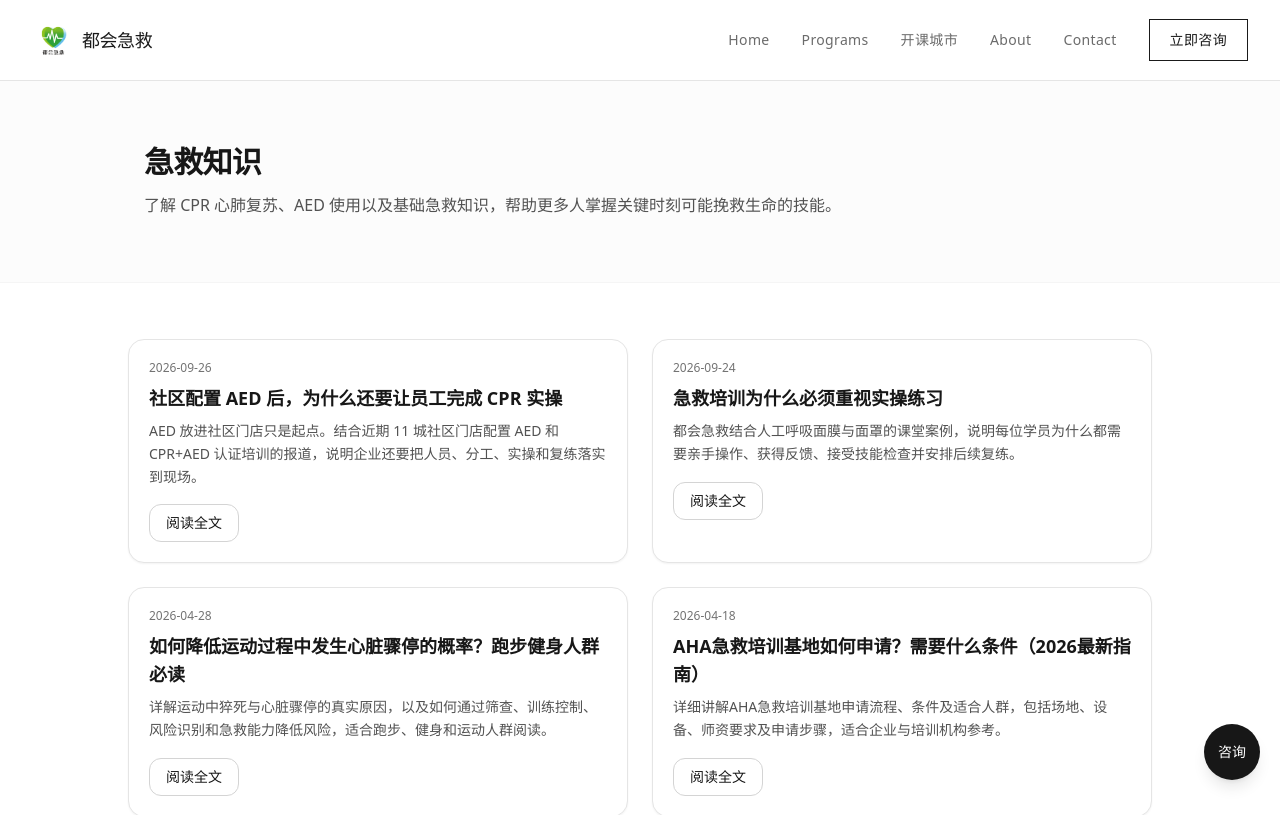
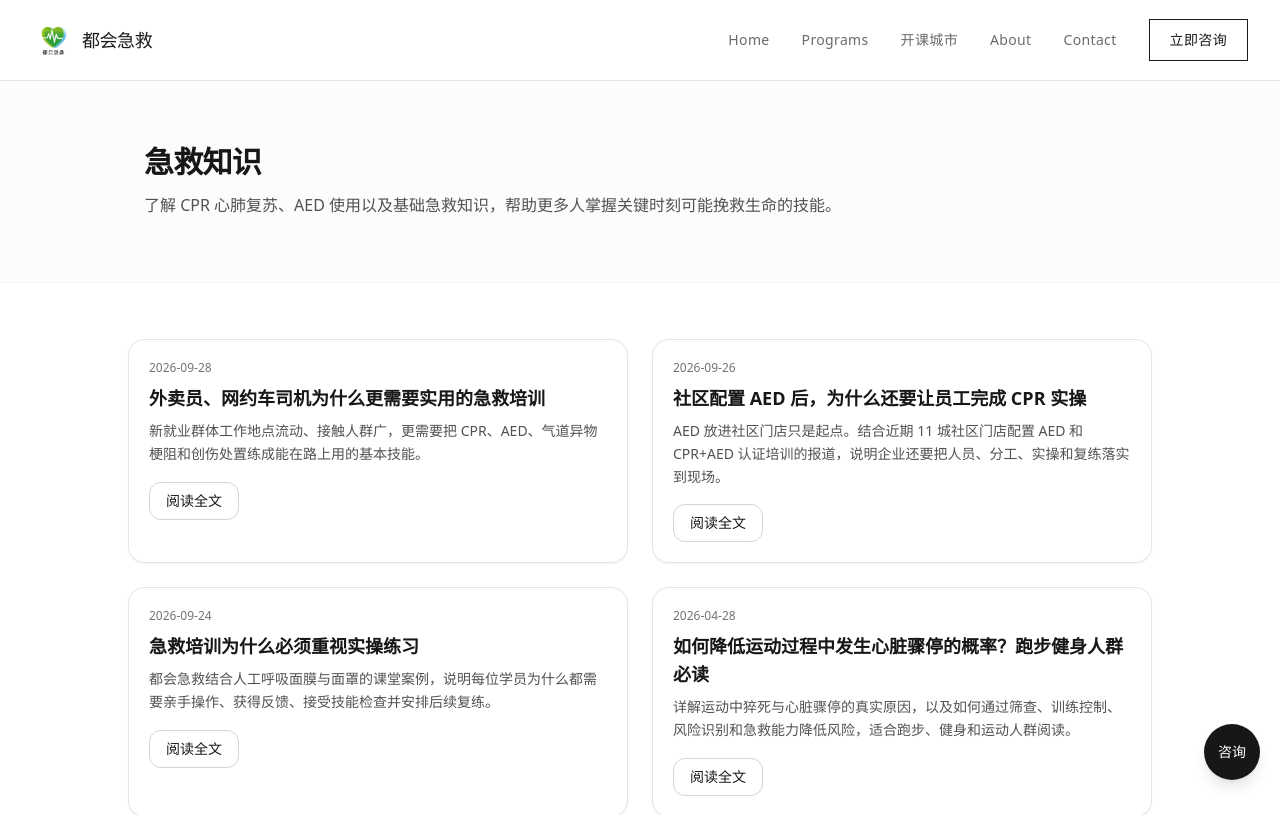
Before and after one commit to chesshhw/yidaolife, a Next.js app: page /blog in a window 1280 px wide. Shown: the top 815 px of the page. Built offline with nearby package versions, Linux system fonts and the light colour scheme.

Commit message:
Publish first aid guidance for new employment groups

```diff
--- a/src/data/blog.ts
+++ b/src/data/blog.ts
@@ -51,6 +51,58 @@ export type BlogPost = {
 
 export const BLOG_POSTS: BlogPost[] = [
   {
+    slug: "first-aid-training-for-new-employment-groups",
+    title: "外卖员、网约车司机为什么更需要实用的急救培训",
+    seoTitle: "外卖员网约车司机急救培训怎么做｜CPR与AED实操建议｜都会急救",
+    excerpt: "新就业群体工作地点流动、接触人群广，更需要把 CPR、AED、气道异物梗阻和创伤处置练成能在路上用的基本技能。",
+    description: "外卖员、网约车司机、货车司机等新就业群体为什么需要急救培训？结合近期红十字会相关活动，都会急救整理适合流动岗位的 CPR、AED、呼吸道异物和创伤急救实操建议。",
+    publishedAt: "2026-09-28",
+    updatedAt: "2026-09-28",
+    author: "黄老师",
+    brand: "都会急救",
+    organization: "天津一道技术服务有限公司",
+    topics: ["新就业群体急救培训", "外卖员急救", "网约车司机急救", "CPR AED实操"],
+    ogImage: { src: "/images/g6.jpg?v=bebb2a9ae9b6", alt: "急救培训课堂中的 AED 与模拟人练习设备", width: 4096, height: 3072 },
+    relatedSlugs: ["community-aed-needs-cpr-hands-on-training", "why-first-aid-hands-on-practice-matters", "why-companies-need-first-aid-training"],
+    lead: [
+      "外卖员、网约车司机、货车司机和电商主播的工作地点不断变化，遇到突发状况时，第一目击者不一定是医护人员，也不一定在熟悉的办公场所。",
+      "近期红十字会在多地把急救培训带进新就业群体，重点覆盖 CPR、AED、气道异物梗阻和创伤救护。对流动岗位来说，培训要解决的不是记住一套口号，而是知道在路上先做什么、怎样呼救、怎样协作。",
+    ],
+    faqItems: [
+      { q: "新就业群体为什么需要专门的急救培训", a: "他们工作地点流动、接触人群广，可能在道路、商场、社区、园区或客户现场遇到突发情况。培训应结合真实工作场景，练习呼救、CPR、AED、气道异物和创伤处置。" },
+      { q: "司机没有 AED 也需要学习 AED 吗", a: "需要。司机可能是最先发现情况的人，学习 AED 有助于在设备到场后快速配合操作；在没有 AED 时，仍应先呼救并按调度员指导开始胸外按压。" },
+      { q: "流动岗位的急救培训应该怎么练", a: "应采用短情境、分组实操和重复练习，覆盖车内、路边、商场和社区等场景，并让学员实际完成呼救分工、胸外按压、AED 协作和气道异物处置。" },
+      { q: "参加过一次急救培训后还要复练吗", a: "要。流动岗位的人员、路线和工作环境会变化，企业或平台应结合安全活动、站点服务和岗位培训安排复练与技能检查。" },
+    ],
+    sections: [
+      {
+        heading: "流动工作场景让第一目击者更重要",
+        paragraphs: [
+          "在办公楼里，员工通常知道前台、保安和会议室的位置；在道路、社区和客户现场，救援条件可能完全不同。司机或配送人员可能先看到有人倒地，周围的人也可能只会围观，不知道谁来拨打 120、谁去找 AED。",
+          "因此，适合新就业群体的课程应把呼救、定位、分工和基础操作放在一起训练，让学员在不熟悉的场地也能先启动正确流程。",
+        ],
+        links: [{ label: "中国红十字会：关注新就业群体，开展 CPR+AED 专项培训", href: "https://www.redcross.org.cn/autoweb/hlwmh/third/hlwmh_hlwmhyjjh_299016.html?firstcode=hlwmhywgz" }],
+      },
+      {
+        heading: "培训内容要贴近路上会遇到的情况",
+        paragraphs: [
+          "新就业群体不一定每天接触同一种风险。课程可以用短情境练习连接技能：有人在路边突然倒地，怎样判断和呼救；有人在餐饮或家庭场景发生气道异物梗阻，怎样根据对象和情况采取措施；发生摔倒、割伤或碰撞后，怎样保护现场并进行基础处置。",
+          "CPR 和 AED 仍然是核心技能，但培训不能只围绕设备按钮。学员需要知道设备在哪里、如何让旁人帮忙取设备，以及设备到场前怎样减少等待。",
+        ],
+        blocks: [{ type: "list", items: ["先确保自身安全，再接近和判断现场。", "明确一人呼救、一人取 AED、一人开始按压的分工。", "根据培训教材练习气道异物和创伤处置，不凭短视频临场猜动作。", "把定位、道路环境和与 120 调度员沟通纳入情境。"] }],
+      },
+      {
+        heading: "平台和企业怎样把培训落到岗位",
+        paragraphs: [
+          "平台或企业可以把培训安排在站点、服务站、车队集结点和安全活动中，采用小班实操，减少对配送和接单的影响。重要的是让每位参训者都实际操作，而不是只有少数代表上台。",
+          "培训结束后，还可以在站点放置清晰的急救流程卡，标注 AED 或急救箱位置，建立联系人和补训名单。对于人员流动较大的岗位，复练和新员工培训应成为固定流程。",
+        ],
+        links: [{ label: "中国红十字基金会：新就业群体应急救护培训基地落地郑州", href: "https://redcross.org.cn/autoweb/hlwmh/third/hlwmh_hlwmhyjjh_299018.html?firstcode=hlwmhywgz" }],
+      },
+      { heading: "常见问题", paragraphs: [] },
+    ],
+  },
+  {
     slug: "community-aed-needs-cpr-hands-on-training",
     title: "社区配置 AED 后，为什么还要让员工完成 CPR 实操",
     seoTitle: "社区配置AED后为什么还要培训CPR｜企业急救培训检查清单｜都会急救",
```
